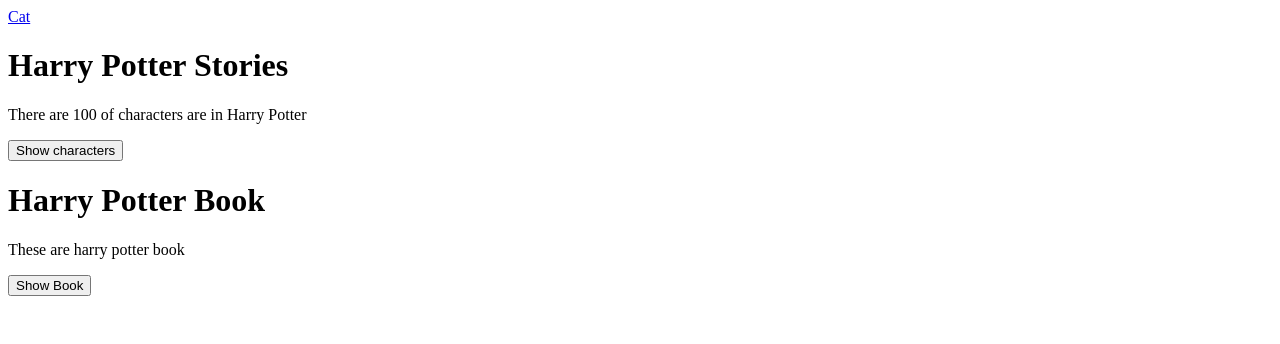
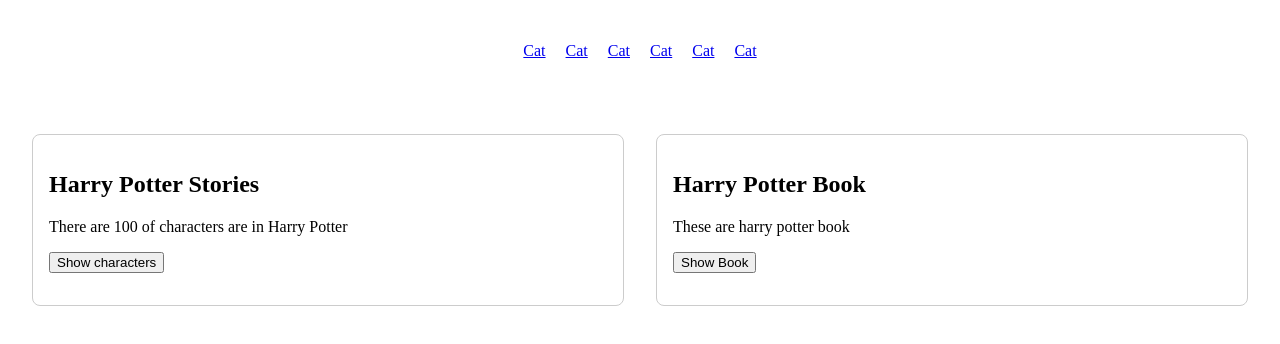
Before and after one commit to niteash/API_projects, a plain HTML site: page index.html in a window 1280 px wide. Drawn offline with nearby package versions, Linux system fonts and the light colour scheme.

Commit message:
added grid

```diff
--- a/index.html
+++ b/index.html
@@ -5,21 +5,78 @@
     <meta name="viewport" content="width=device-width, initial-scale=1.0">
     <title>Harry Potter</title>
 </head>
+<style>
+    body{
+        margin: 0;
+        box-sizing: border-box;
+        padding: 0;
+    }
+
+    .nav-bar{
+        display: flex;
+        margin: 2rem;
+    }
+    .nav-bar nav{
+        width: 100%;
+        display: flex;
+
+        justify-content: center;
+
+    }
+
+    .nav-bar a{
+        padding: 10px;
+    }
+
+    .main{
+        display: grid;
+        gap: 2rem;
+        padding: 2rem;
+        grid-template-columns: 1fr 1fr;
+    }
+
+    section {
+    border: 1px solid #ccc;
+    padding: 1rem;
+    border-radius: 8px;
+}
+</style>
 <body>
+    <div class="nav-bar">
         <nav>
             <a href="./cat.html">Cat</a>
+            <a href="./cat.html">Cat</a>
+            <a href="./cat.html">Cat</a>
+            <a href="./cat.html">Cat</a>
+            <a href="./cat.html">Cat</a>
+            <a href="./cat.html">Cat</a>
+
+
            </nav>
+    </div>
+
+    <div class="main">
+        <section id="section-1">
             <h1>Harry Potter Stories</h1>
             <p>There are 100 of characters are in Harry Potter</p>
 
             <button id="btn">Show characters</button>
             <ol id="list"></ol>
+        </section>
+        <section id="section-2">
 
     <h1>Harry Potter Book</h1>
     <p>These are harry potter book</p>
+    <button id="bookbtn">Show Book</button>
+
     <ul id="book"></ul>
 
-    <button id="bookbtn">Show Book</button>
+
+        </section>
+
+    </div>
+
+
 
     <script src="https://cdn.jsdelivr.net/npm/axios/dist/axios.min.js"></script>
     <script src="./app.js"></script>
```
Lines whose indentation alone changed are shown as unchanged.
